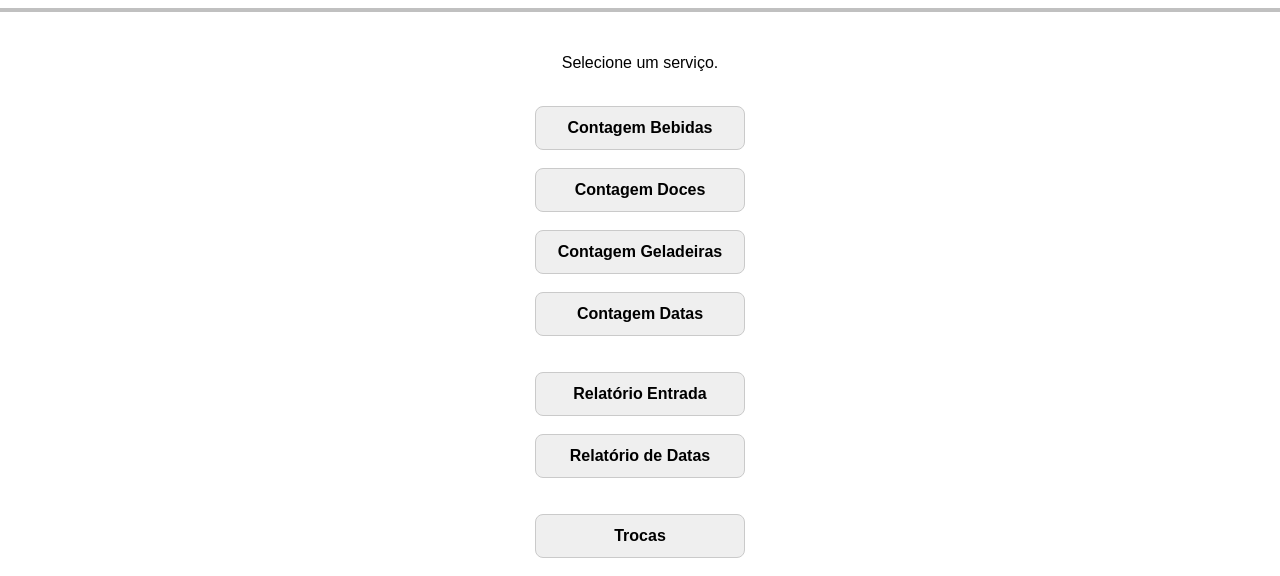
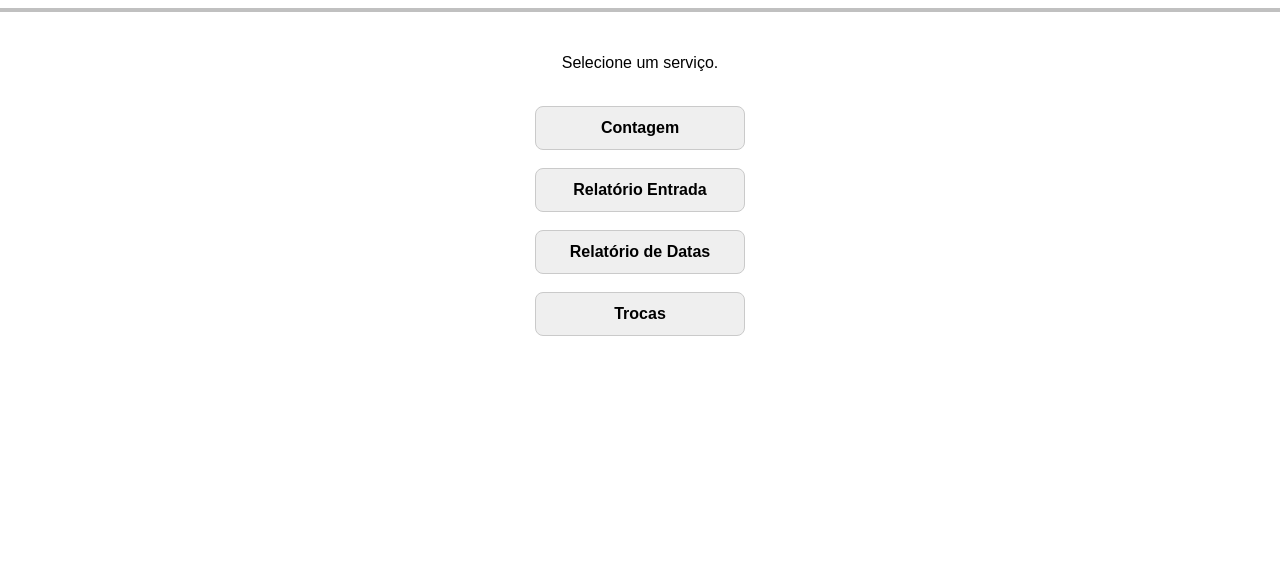
Before and after one commit to LUC4SMELLO/Sistema_de_Contagem_Estoque, a Flask app: page /selecionar_contagem in a window 1280 px wide. Shown: the part 100-676 px from the top of the page. Run offline with Flask 3, Linux system fonts and the light colour scheme.

Commit message:
feat: apontando para a rota correta

```diff
--- a/templates/selecionar_contagem.html
+++ b/templates/selecionar_contagem.html
@@ -23,20 +23,8 @@
 
         <p>Selecione um serviço.</p> <br>
 
-        <a href="{{ url_for('contagem_estoque.contagem_estoque')}}">
-            <button class="botao-contagem">Contagem Bebidas</button> <br><br>
-        </a>
-
-        <a href="{{ url_for('contagem_doces.contagem_doces')}}">
-            <button class="botao-contagem">Contagem Doces</button> <br><br>
-        </a>
-
-        <a href="{{ url_for('contagem_geladeira.contagem_geladeira')}}">
-            <button class="botao-contagem">Contagem Geladeiras</button> <br><br>
-        </a>
-
-        <a href="{{ url_for('contagem_datas.contagem_datas')}}">
-            <button class="botao-contagem">Contagem Datas</button> <br><br><br>
+        <a href="{{ url_for('contagem.selecionar_contagem')}}">
+            <button class="botao-contagem">Contagem</button> <br><br>
         </a>
 
         <a href="{{ url_for('relatorio_entrada.relatorio_entrada')}}">
@@ -44,7 +32,7 @@
         </a>
 
         <a href="{{ url_for('relatorio_datas.relatorio_datas') }}">
-            <button class="botao-contagem">Relatório de Datas</button> <br><br><br>
+            <button class="botao-contagem">Relatório de Datas</button> <br><br>
         </a>
 
         <a href="{{ url_for('trocas.trocas') }}">
```
